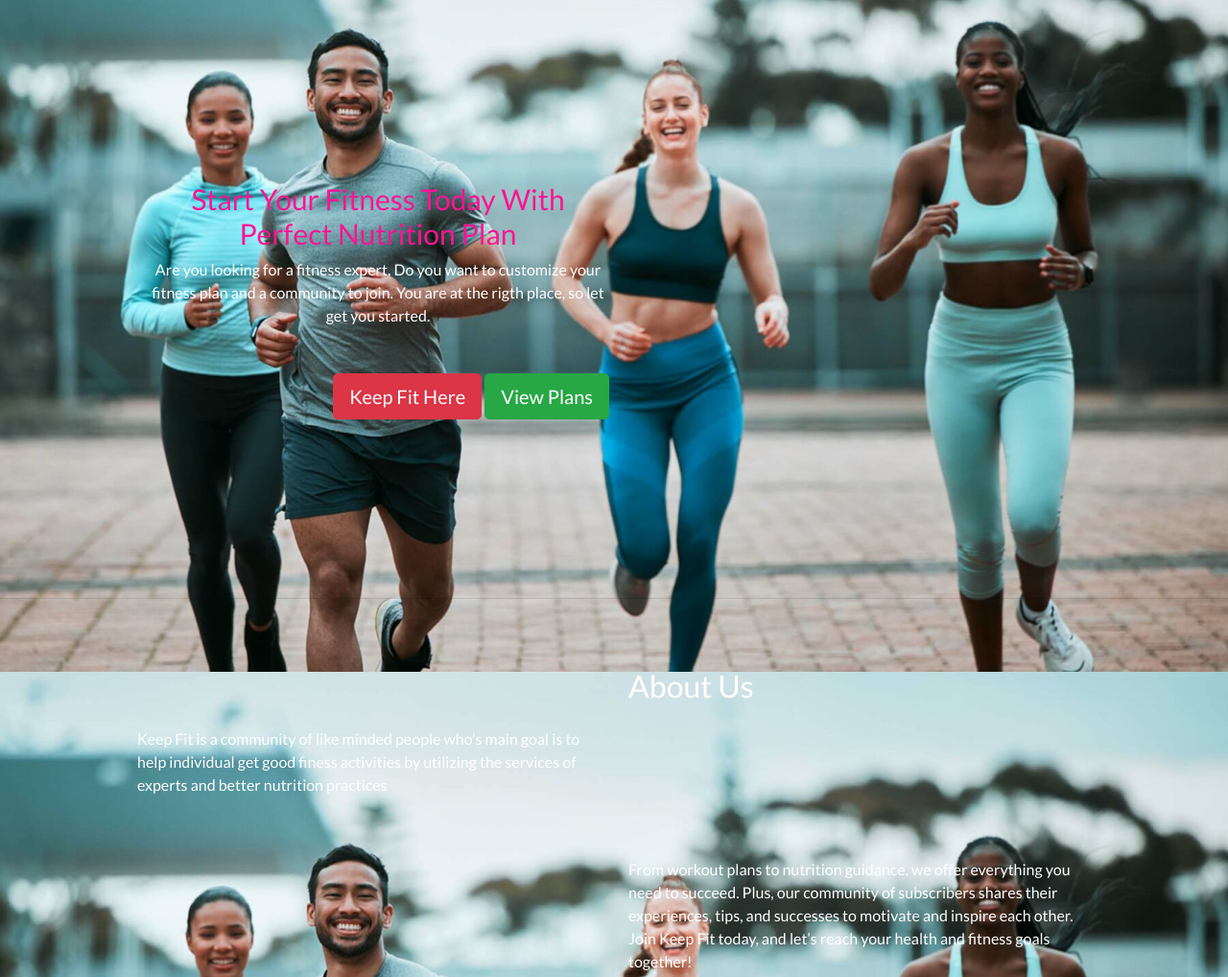
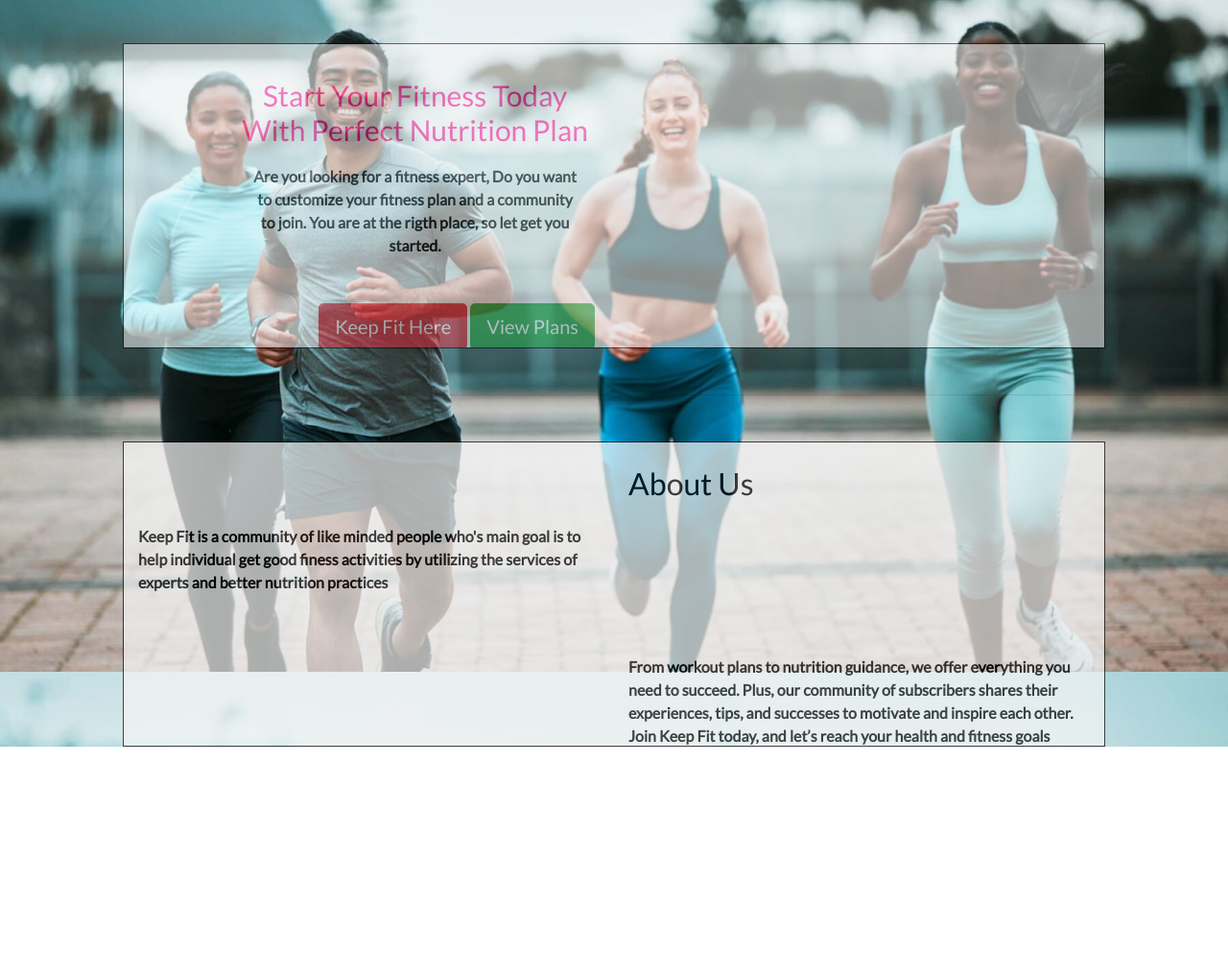
Before and after one commit to maxwellsor169/Keep_Fit_subscription_app, a Django app: page / in a window 1280 px wide. Shown: the part 149-1167 px from the top of the page at 96% size. After the commit the page ends 927 px from the top, so only its background shows below. Run offline with Django 3.2, Linux system fonts and the light colour scheme; some libraries are stand-ins or nearby versions.

Commit message:
Added opacity to homepage text with css styling

```diff
--- a/home/templates/home/index.html
+++ b/home/templates/home/index.html
@@ -13,7 +13,7 @@
 {% block content %}
 <!-- Introduction section -->
 <section class="home-view">
-    <div class="container h-100 d-flex flex-column justify-content-center align-items-center text-center text-white">
+    <div class="container h-100 d-flex flex-column justify-content-center text-center">
         <div class="row h-100">
             <div class="col-7 col-md-6 my-auto">
                 <h1 class="display-4 title logo-font">
@@ -32,11 +32,11 @@
 </section>
 <hr class="mt-5">
 <!-- About Us -->
-<section class="pt-md-4 width-rule mt-5">
+<section class="pt-md-4 width-rule mt-5 about">
     <div class="container-fluid position-relative">
         <div class="row align-items-center">
             <div class="col-lg-6 offset-lg-6 center">
-                <h2 class="display-6 mb-4">About Us</h2>
+                <h2 class="display-6 mb-4 text-black">About Us</h2>
             </div>
             <div class="col-lg-6 center">
                 <p class="fs-5">
--- a/static/css/base.css
+++ b/static/css/base.css
@@ -85,6 +85,40 @@ section {
 	z-index: -1;
 }
 
+.home-view {
+    margin: 30px;
+    background-color: whitesmoke;
+    border: 1px solid black;
+    opacity: 0.55;
+    width: 80%;
+    height: 50%;
+    justify-content: center;
+    padding-right: 10px;
+}
+
+.home-view p {
+    margin: 5%;
+    font-weight: bold;
+    color: #000000;
+}
+
+.about {
+    padding-bottom: 5px;
+    background-color: whitesmoke;
+    border: 1px solid black;
+    opacity: 0.7;
+    width: 80%;
+    height: 50%;
+}
+
+.about p {
+
+    font-weight: bold;
+    color: #000000;
+}
+
+
+
 /* -------------------------------- Media Queries */
 
 /* Slightly larger container on xl screens */
```
Also changed, not shown: keepfit/settings.py (+8 -0 lines).
